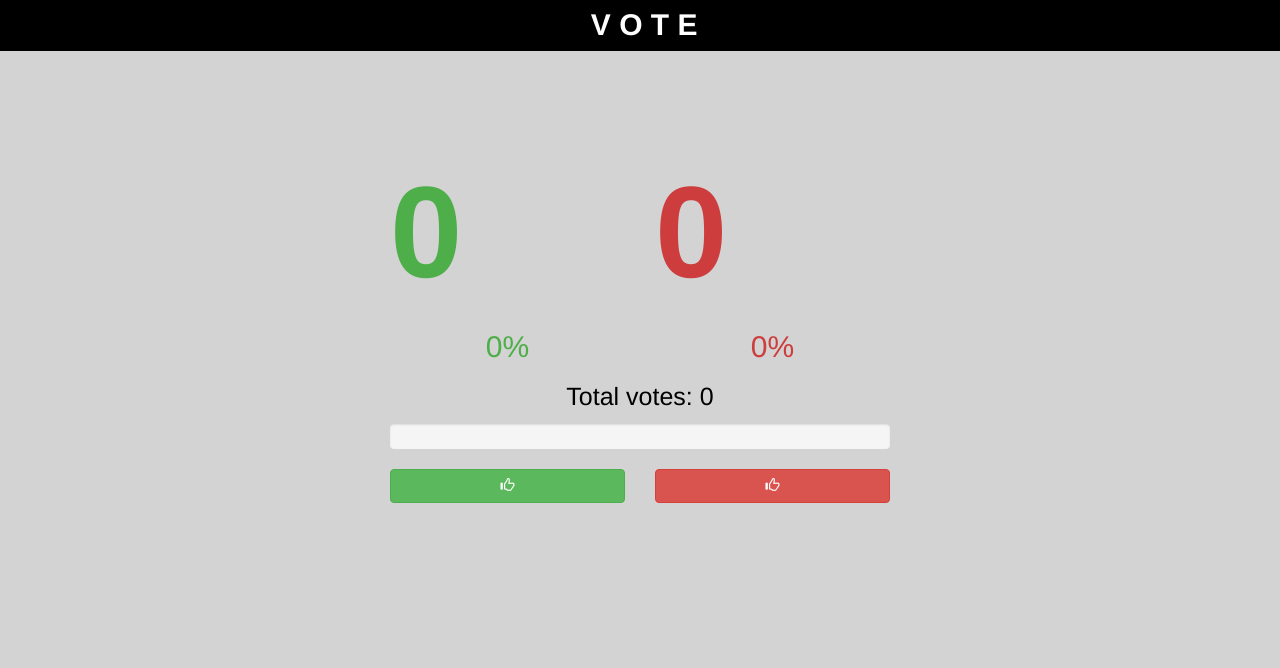
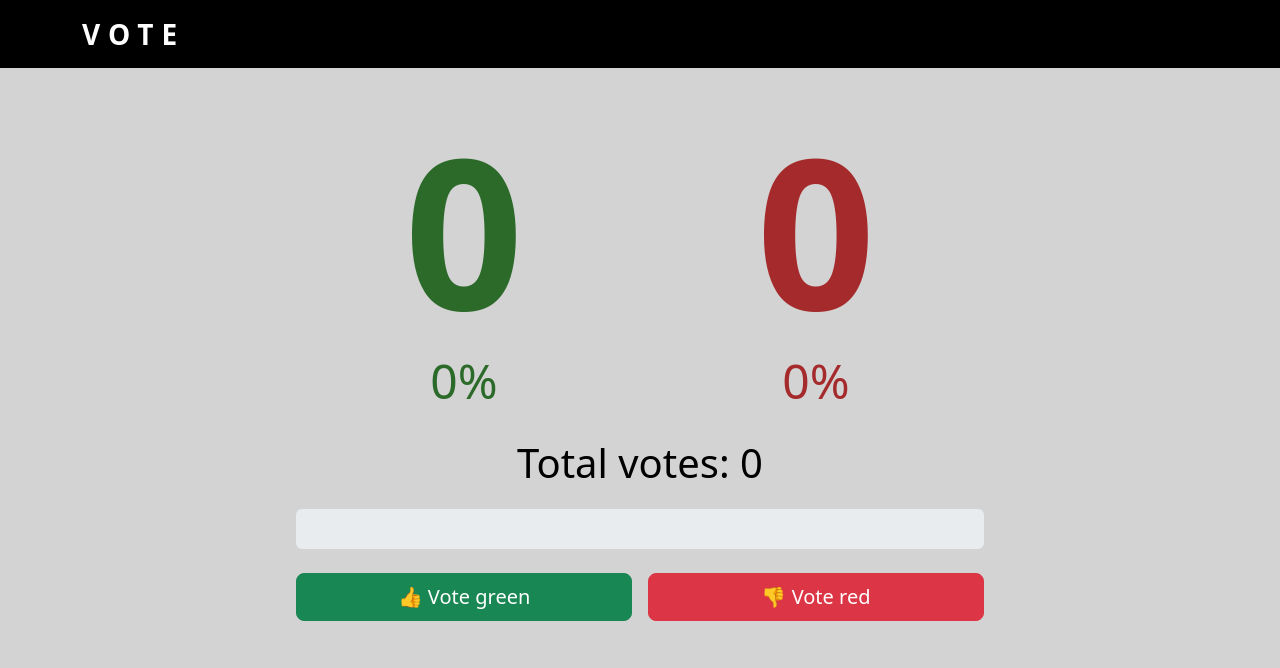
Before and after one commit to 19fn/flask-voting-web, a Flask app: page /voting in a window 1280 px wide. Shown: the top 668 px of the page. Run offline with Flask 3, Linux system fonts and the light colour scheme; some libraries are stand-ins or nearby versions.

Commit message:
Modernize voting page markup on Bootstrap 5 with a static stylesheet (#24)
Co-Authored-By: Claude Code <noreply@anthropic.com>

```diff
--- /dev/null
+++ b/votingweb/static/css/style.css
@@ -0,0 +1,42 @@
+body {
+    background-color: #d3d3d3;
+    color: #000;
+}
+
+.site-nav .navbar-brand {
+    font-size: 1.75rem;
+    font-weight: 700;
+    letter-spacing: 0.5rem;
+}
+
+.vote-panel {
+    background-color: #d3d3d3;
+}
+
+.vote-count {
+    display: block;
+    font-size: clamp(4rem, 18vw, 13rem);
+    line-height: 1.1;
+}
+
+.vote-percent {
+    font-size: clamp(1.5rem, 5vw, 3rem);
+    margin-bottom: 0;
+}
+
+/* Darker than the original green/red so text meets WCAG AA on light gray. */
+.vote-count-green {
+    color: #2b6a29;
+}
+
+.vote-count-red {
+    color: #a52a2b;
+}
+
+.vote-total {
+    font-size: clamp(1.25rem, 4vw, 2.5rem);
+}
+
+.vote-bar {
+    height: 2.5rem;
+}
--- /dev/null
+++ b/votingweb/static/js/flash.js
@@ -0,0 +1,18 @@
+// Auto-dismiss flash messages after FLASH_TIMEOUT_MS (at least 3 seconds).
+// Users can also close them at any time with the close button.
+(function () {
+    var FLASH_TIMEOUT_MS = 6000;
+
+    document.querySelectorAll(".flash-message").forEach(function (el) {
+        setTimeout(function () {
+            if (!el.isConnected) {
+                return;
+            }
+            if (window.bootstrap && window.bootstrap.Alert) {
+                window.bootstrap.Alert.getOrCreateInstance(el).close();
+            } else {
+                el.remove();
+            }
+        }, FLASH_TIMEOUT_MS);
+    });
+})();
--- a/votingweb/templates/home.html
+++ b/votingweb/templates/home.html
@@ -2,87 +2,54 @@
 
 {% block title %}Flask - Voting Web{% endblock %}
 
-<style>
-    span:hover {
-    background-color: white;
-    color: black;
-    }
-</style>
+{% block body %}
+<div class="row justify-content-center">
+    <div class="col-12 col-md-10 col-lg-8">
 
-{% block body %}
-<body style="background-color: lightgray; margin-top: 5rem;">
-    <body style="margin-top: 5rem;">
+        <!-- flash messages: dismissible, auto-hidden after a delay (static/js/flash.js) -->
+        {% with messages = get_flashed_messages(with_categories=true) %}
+            {% for category, message in messages %}
+                <div class="flash-message alert alert-{{ category }} alert-dismissible fade show" role="alert">
+                    {{ message }}
+                    <button type="button" class="btn-close" data-bs-dismiss="alert" aria-label="Close"></button>
+                </div>
+            {% endfor %}
+        {% endwith %}
 
-        <div class="container">
-            <div class="col-sm-3"></div>
-                <!-- head background color -->
-                <div class="col-sm-6">
-                    <br>
-                    <!-- flash messages -->
-                    {% with messages = get_flashed_messages(with_categories=true) %}
-                        {% if messages %}
-                            {% for category, message in messages %}
-                                <p class="flash-message alert alert-{{ category }}" style="position:fixed; left: 50%; transform: translate(-50%, 0);">
-                                    <span class="glyphicon glyphicon-exclamation-sign"></span>
-                                    {{ message }}
-                                </p>
-                            {% endfor %}
-                        {% endif %}
-                    {% endwith %}
-                    <p style="text-align: center;">
-                        <br><br>
-                    </p>
+        <form method="post" action="{{ url_for('main.vote_page') }}" class="vote-panel p-3 p-md-4">
+            <div class="row text-center g-3">
+                <div class="col-6">
+                    <b class="vote-count vote-count-green">{{ btn.btn_1 }}</b>
+                    <p class="vote-percent vote-count-green" id="green-percent">{{ results.green.label }}</p>
+                </div>
+                <div class="col-6">
+                    <b class="vote-count vote-count-red">{{ btn.btn_2 }}</b>
+                    <p class="vote-percent vote-count-red" id="red-percent">{{ results.red.label }}</p>
                 </div>
             </div>
 
-        <div class="container">
-            <div>
-                <div class="col-sm-3"></div>
-                    <div class="col-sm-6" style="background-color: lightgray; padding: 2rem;">
-
-                        <form method="post" action="{{url_for('main.vote_page')}}">
-                            <div class="col-md-6 mx-auto">
-                                <b style="font-size: 13rem; color: rgb(78	174	73);">{{ btn.btn_1 }}</b>
-                                <p class="vote-percent text-center" id="green-percent" style="font-size: 3rem; color: rgb(78	174	73);">{{ results.green.label }}</p>
+            <p class="text-center vote-total my-3" id="vote-total">Total votes: <span id="vote-total-count">{{ results.total }}</span></p>
+            <!-- split bar: green share on the left, red share on the right -->
+            <div class="progress vote-bar mb-4" id="vote-share-bar">
+                {% if results.total %}
+                <div class="progress-bar bg-success" role="progressbar" style="width: {{ results.green.percent }}%;" aria-label="Green share" aria-valuenow="{{ results.green.percent }}" aria-valuemin="0" aria-valuemax="100" title="Green {{ results.green.label }}"></div>
+                <div class="progress-bar bg-danger" role="progressbar" style="width: {{ results.red.percent }}%;" aria-label="Red share" aria-valuenow="{{ results.red.percent }}" aria-valuemin="0" aria-valuemax="100" title="Red {{ results.red.label }}"></div>
+                {% endif %}
             </div>
 
-                            <div class="col-md-6 mx-auto">
-                                <b style="font-size: 13rem; color: rgb(205 61 62);">{{ btn.btn_2 }}</b>
-                                <p class="vote-percent text-center" id="red-percent" style="font-size: 3rem; color: rgb(205 61 62);">{{ results.red.label }}</p>
+            <div class="row g-3">
+                <div class="col-12 col-sm-6">
+                    <button type="submit" class="btn btn-success btn-lg w-100" id="vote-green" name="sub_button" value="button_1">
+                        <span aria-hidden="true">&#128077;</span> Vote green
+                    </button>
                 </div>
-
-                            <div class="col-md-12">
-                                <p class="text-center" id="vote-total" style="font-size: 2.5rem;">Total votes: <span id="vote-total-count">{{ results.total }}</span></p>
-                                <!-- split bar: green share on the left, red share on the right -->
-                                <div class="progress" id="vote-share-bar" style="height: 2.5rem;">
-                                    {% if results.total %}
-                                    <div class="progress-bar progress-bar-success" role="progressbar" style="width: {{ results.green.percent }}%;" aria-valuenow="{{ results.green.percent }}" aria-valuemin="0" aria-valuemax="100" title="Green {{ results.green.label }}"></div>
-                                    <div class="progress-bar progress-bar-danger" role="progressbar" style="width: {{ results.red.percent }}%;" aria-valuenow="{{ results.red.percent }}" aria-valuemin="0" aria-valuemax="100" title="Red {{ results.red.label }}"></div>
-                                    {% endif %}
+                <div class="col-12 col-sm-6">
+                    <button type="submit" class="btn btn-danger btn-lg w-100" id="vote-red" name="sub_button" value="button_2">
+                        <span aria-hidden="true">&#128078;</span> Vote red
+                    </button>
                 </div>
-                            </div>
-
-                            <div class="col-md-6 mx-auto text-center">
-                                <button type="submit" class="btn btn-success btn-block" id="sub_button" name="sub_button" value="button_1"><span class="glyphicon glyphicon-thumbs-up"></span></button>
-                                <br>
-                            </div>
-                            <div class="col-md-6 mx-auto text-center">
-                                <button type="submit" class="btn btn-danger btn-block" id="sub_button" name="sub_button" value="button_2"><span class="glyphicon glyphicon-thumbs-up"></span></button>
             </div>
         </form>
     </div>
 </div>
-            </div>
-        </div>
-    </body>
-    <script>
-        $(document).ready(function() {
-            setTimeout(function() {
-                $('.flash-message').fadeOut('slow', function() {
-                    $(this).remove();
-                });
-            }, 666); // Dismiss after 666 ms
-        });
-    </script>
-</body>
 {% endblock %}
--- a/votingweb/templates/layout.html
+++ b/votingweb/templates/layout.html
@@ -1,68 +1,29 @@
 <!DOCTYPE html>
 <html lang="en">
 <head>
-        <title>{% block title %}{% endblock %}</title>
     <meta charset="utf-8">
     <meta name="viewport" content="width=device-width, initial-scale=1">
-        <link rel="stylesheet" href="https://maxcdn.bootstrapcdn.com/bootstrap/3.4.1/css/bootstrap.min.css">
-        <link rel="stylesheet" href="https://use.fontawesome.com/releases/v5.0.8/css/all.css" integrity="sha384-3AB7yXWz4OeoZcPbieVW64vVXEwADiYyAEhwilzWsLw+9FgqpyjjStpPnpBO8o8S" crossorigin="anonymous">
-        <!-- favicon tab image -->
-        <!-- <link rel="icon" href="/Static/img/favicon.png"> -->
-        <script src="https://code.jquery.com/jquery-3.6.0.min.js"></script>
-
-        <style>
-            .container {
-                color: black;
-            }
-
-            /* Add background color and some padding to the footer */
-            footer {
-                background-color: #3e3e3f;
-                padding: 15px;
-            }
-
-            hr {
-                display: block;
-                margin-top: 0.5em;
-                margin-bottom: 0.5em;
-                margin-left: auto;
-                margin-right: auto;
-                border-style: inset;
-                border-width: 1px;
-            }
-        </style>
+    <title>{% block title %}{% endblock %}</title>
+    <link rel="stylesheet"
+          href="https://cdn.jsdelivr.net/npm/bootstrap@5.3.8/dist/css/bootstrap.min.css"
+          integrity="sha384-sRIl4kxILFvY47J16cr9ZwB07vP4J8+LH7qKQnuqkuIAvNWLzeN8tE5YBujZqJLB"
+          crossorigin="anonymous">
+    <link rel="stylesheet" href="{{ url_for('static', filename='css/style.css') }}">
 </head>
-
-        <nav class="navbar navbar-expand-lg navbar-fixed-top" style="background-color: black; margin:auto; display: flex; justify-content: center;">
-            <div class="container-fluid">
-                <div class="collapse navbar-collapse" id="myNavbar" style="font-size: 30px;">
-                    <ul class="nav navbar-nav">
-                        <li><a href="{{ url_for('main.index_page')}}"><b style="color: white;">&nbsp;V O T E</b></a></li>
-                    </ul>
-                </div>
+<body>
+    <nav class="navbar navbar-dark bg-black site-nav">
+        <div class="container">
+            <a class="navbar-brand" href="{{ url_for('main.index_page') }}">VOTE</a>
         </div>
     </nav>
 
-    <body>
+    <main class="container py-4">
+        {% block body %}{% endblock %}
+    </main>
 
-        {% block body %}
-        {% endblock %}
-
-        <!-- <div class="container">
-            <div class="col-sm-3"></div>
-            <div class="col-sm-6" style="background-color: rgb(35, 35, 35);">
-                <br>
-                <p style="font-family: Arial; font-size: 15px; text-align: center; color: #ffffff;">
-                    <a href=""  style="color: #ffffff;"><span class="glyphicon glyphicon-envelope"></span></a>
-                    <a href=""  style="color: #ffffff;"><span class="glyphicon glyphicon-play-circle"></span></a>
-                    <a href=""  style="color: #ffffff;"><span class="glyphicon glyphicon-comment"></span></a>
-                </p>
-            </div>
-        </div>
-        <br> -->
-
-        <!-- Scripts -->
-        <script src="https://ajax.googleapis.com/ajax/libs/jquery/3.5.1/jquery.min.js"></script>
-        <script src="https://maxcdn.bootstrapcdn.com/bootstrap/3.4.1/js/bootstrap.min.js"></script>
+    <script src="https://cdn.jsdelivr.net/npm/bootstrap@5.3.8/dist/js/bootstrap.bundle.min.js"
+            integrity="sha384-FKyoEForCGlyvwx9Hj09JcYn3nv7wiPVlz7YYwJrWVcXK/BmnVDxM+D2scQbITxI"
+            crossorigin="anonymous"></script>
+    <script src="{{ url_for('static', filename='js/flash.js') }}"></script>
 </body>
 </html>
```
Also changed, not shown: tests/unit/test_markup.py (added, +62 -0 lines). Lines whose indentation alone changed are shown as unchanged.
